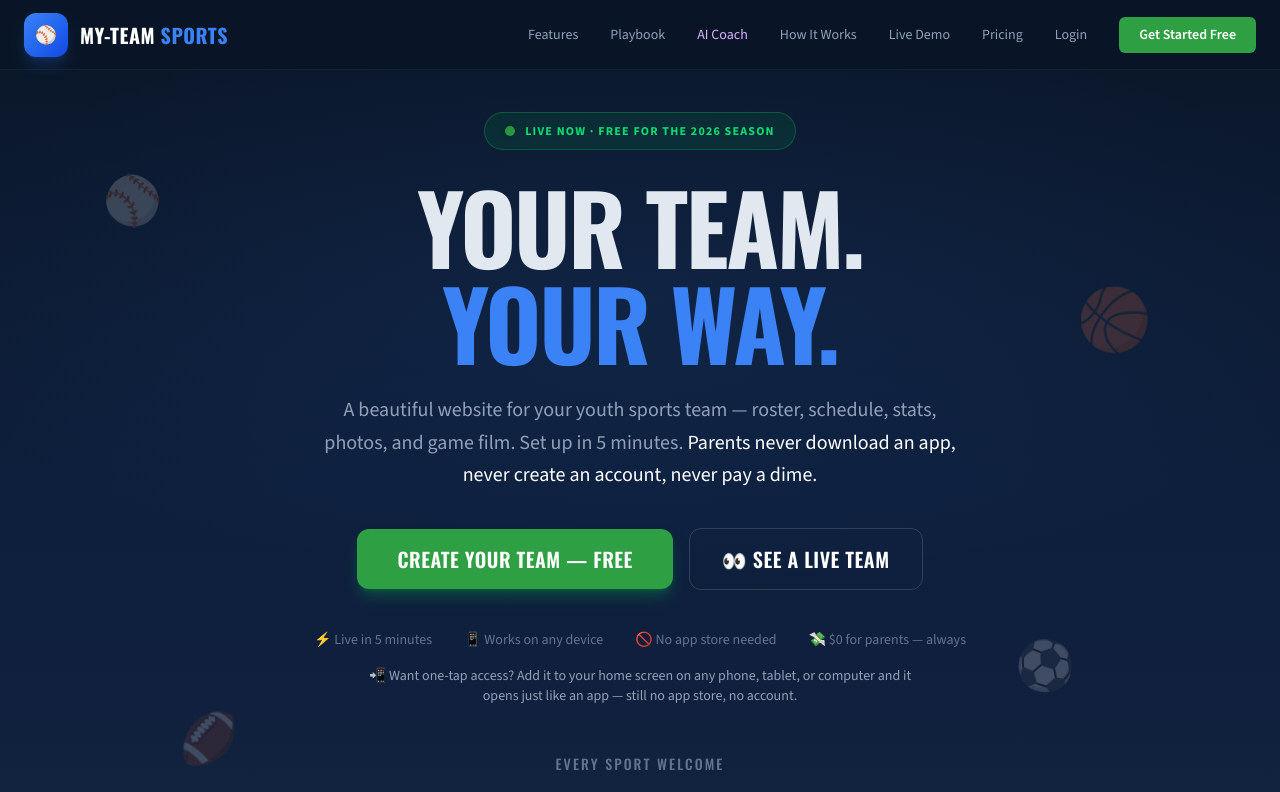
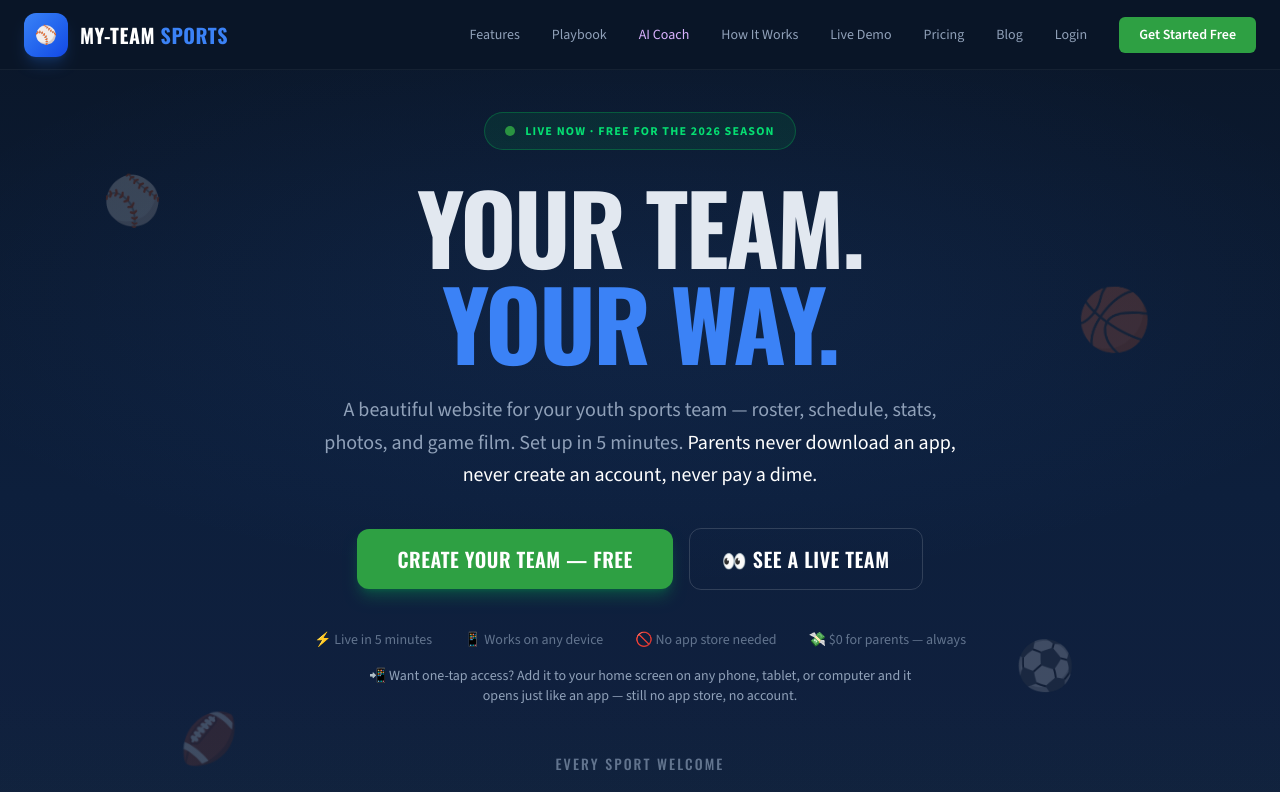
Before and after one commit to Climbo1967/my-teamsports, a Next.js app: page / in a window 1280 px wide. Shown: the top 792 px of the page. Built offline with nearby package versions, Linux system fonts and the light colour scheme; no server answers.

Commit message:
Homepage: add Blog link to nav and footer

```diff
--- a/src/app/page.js
+++ b/src/app/page.js
@@ -76,6 +76,7 @@ export default function Home() {
           <a href="#how" className="text-sm font-medium text-slate-400 hover:text-white transition-colors">How It Works</a>
           <a href="#demo" className="text-sm font-medium text-slate-400 hover:text-white transition-colors">Live Demo</a>
           <Link href="/pricing" className="text-sm font-medium text-slate-400 hover:text-white transition-colors">Pricing</Link>
+          <Link href="/blog" className="text-sm font-medium text-slate-400 hover:text-white transition-colors">Blog</Link>
           <Link href="/login" className="text-sm font-medium text-slate-400 hover:text-white transition-colors">Login</Link>
           <Link href="/signup" className="bg-[var(--color-accent-green)] text-white text-sm font-semibold px-5 py-2 rounded-md hover:bg-green-500 transition-all">
             Get Started Free
@@ -373,6 +374,7 @@ export default function Home() {
           <Link href="/how-it-works" className="text-slate-500 hover:text-white transition-colors">How It Works</Link>
           <Link href="/faq" className="text-slate-500 hover:text-white transition-colors">FAQ</Link>
           <Link href="/about" className="text-slate-500 hover:text-white transition-colors">About</Link>
+          <Link href="/blog" className="text-slate-500 hover:text-white transition-colors">Blog</Link>
           <a href="#demo" className="text-slate-500 hover:text-white transition-colors">Live Demo</a>
         </div>
         <div className="flex flex-wrap justify-center gap-x-5 gap-y-2 mb-4 text-xs">
```
